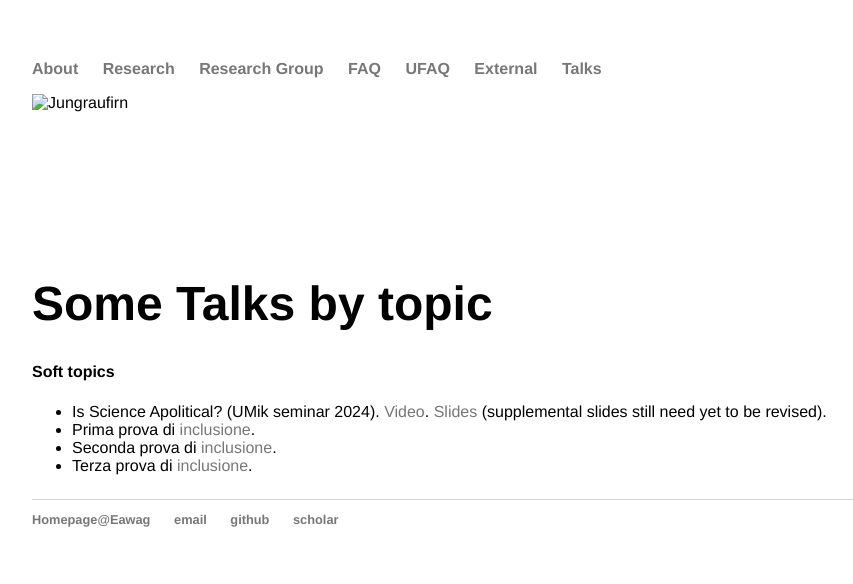
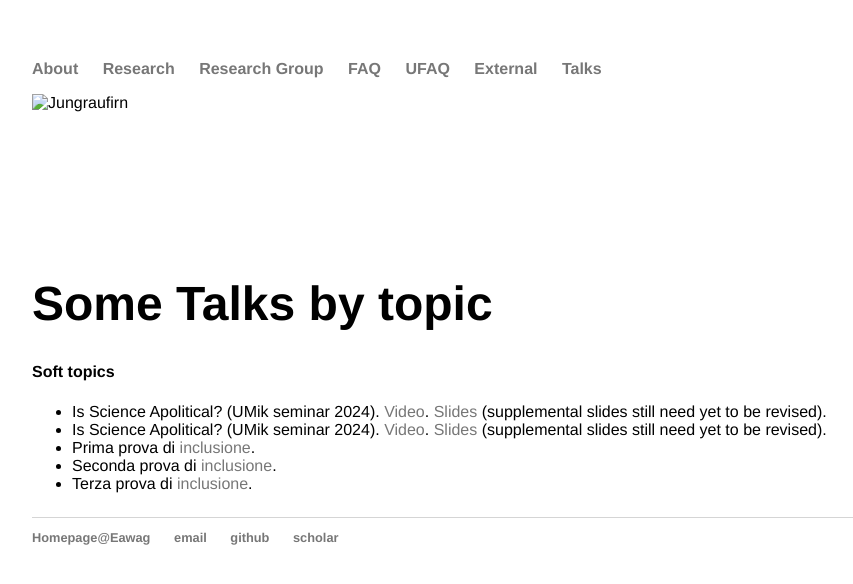
Before and after one commit to mbaityje/mbaityje.github.io, a Jekyll site: the page built from talks/index.html, in a window 1280 px wide. Shown: the top 584 px of the page, without its empty margins (160-1013 px from the left). Built offline with Jekyll 4.4.1, drawn with Linux system fonts in a browser that asks for light colours.

```diff
--- a/talks/index.html
+++ b/talks/index.html
@@ -9,6 +9,8 @@
 		<h4>Soft topics</h4>
 		<ul>
 			<li>Is Science Apolitical? (UMik seminar 2024). <a href="https://www.dropbox.com/scl/fi/5lk4p8rhu2iy62dytypgn/Is-Science-Apolitical-Recording.mov?rlkey=ybqyynd0nq37idsfyk3byycla&dl=1">Video</a>. <a href="Is-Science-Apolitical.pdf?rlkey=fw7ezxwfd1291z50l06qntg4s&dl=1"> Slides</a> (supplemental slides still need yet to be revised).</li>
+
+			<li>Is Science Apolitical? (UMik seminar 2024). <a href="https://www.dropbox.com/scl/fi/5lk4p8rhu2iy62dytypgn/Is-Science-Apolitical-Recording.mov?rlkey=ybqyynd0nq37idsfyk3byycla&raw=1">Video</a>. <a href="Is-Science-Apolitical.pdf?rlkey=fw7ezxwfd1291z50l06qntg4s&dl=0"> Slides</a> (supplemental slides still need yet to be revised).</li>
 
 			<li>Prima prova di <a href="Is-Science-Apolitical.pdf">inclusione</a>.	</li>
 			<li>Seconda prova di <a href="/talks/Is-Science-Apolitical.pdf">inclusione</a>.	</li>
```
